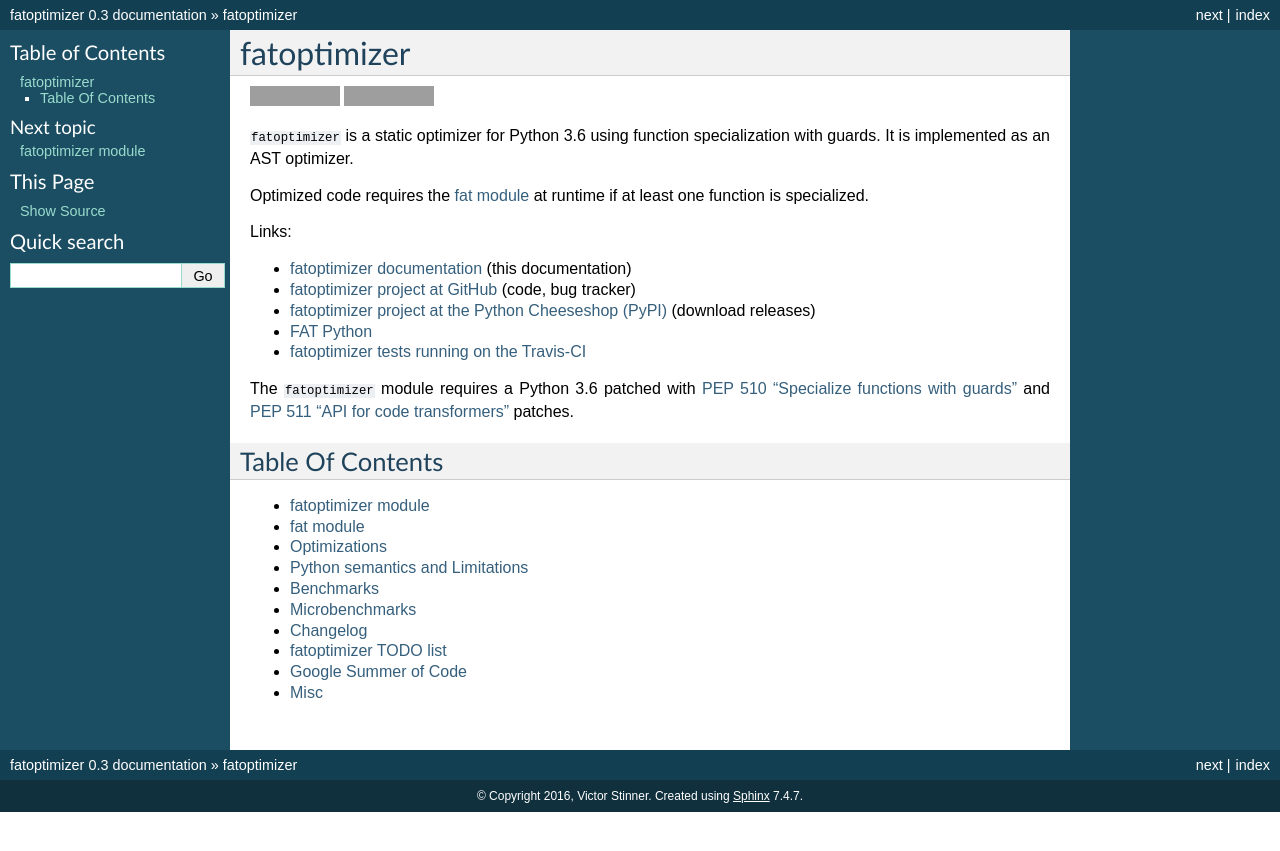
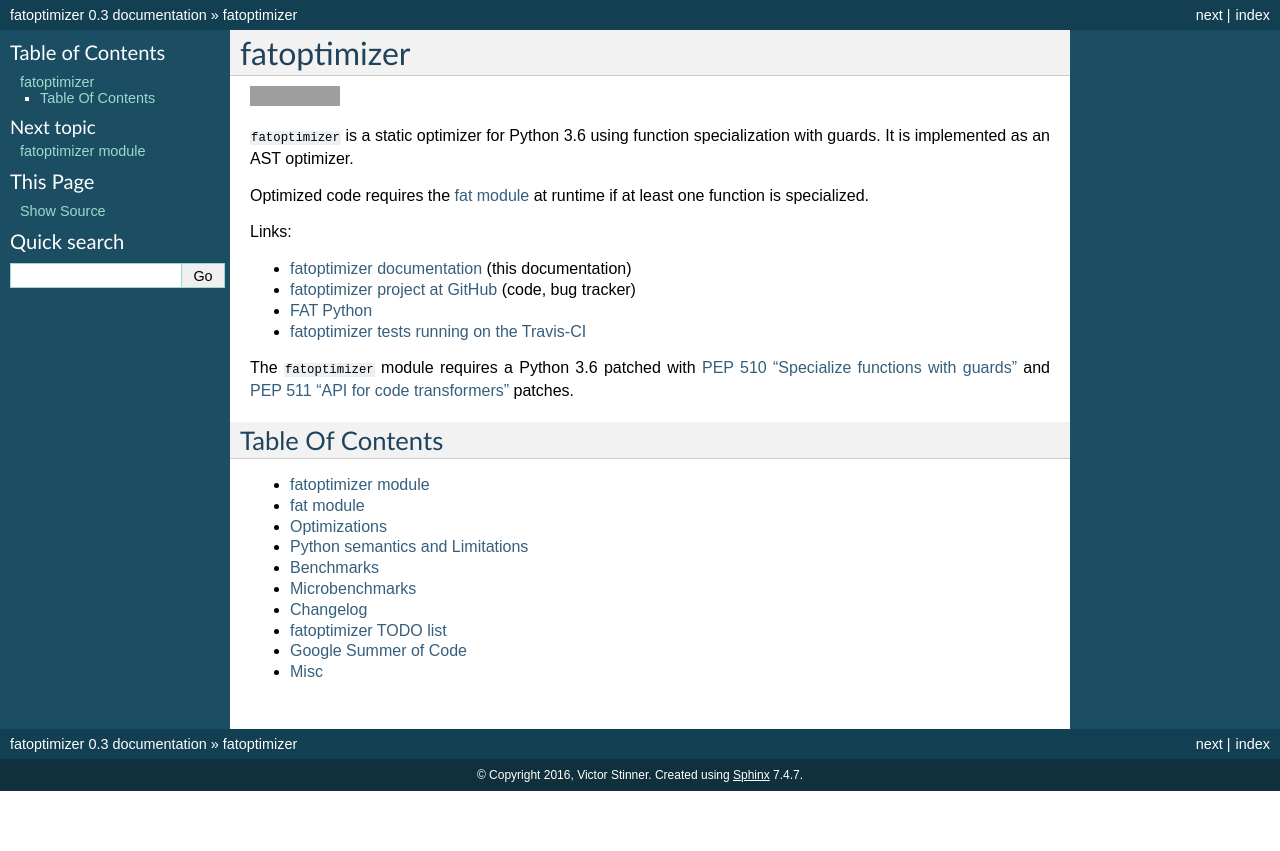
Before and after one commit to vstinner/fatoptimizer, a Sphinx documentation site: the page built from doc/index.rst, in a window 1280 px wide. Shown: the top 851 px of the page. Built offline with Sphinx 7.4.7, drawn with Linux system fonts in a browser that asks for light colours; grey boxes are pictures that could not be loaded.

Commit message:
I removed the PyPI module

```diff
--- a/doc/index.rst
+++ b/doc/index.rst
@@ -3,10 +3,6 @@
 ++++++++++++
 fatoptimizer
 ++++++++++++
-
-.. image:: https://img.shields.io/pypi/v/fatoptimizer.svg
-   :alt: Latest release on the Python Cheeseshop (PyPI)
-   :target: https://pypi.python.org/pypi/fatoptimizer
 
 .. image:: https://travis-ci.org/vstinner/fatoptimizer.svg?branch=master
    :alt: Build status of fatoptimizer on Travis CI
@@ -24,8 +20,6 @@
   <https://fatoptimizer.readthedocs.io/en/latest/>`_ (this documentation)
 * `fatoptimizer project at GitHub
   <https://github.com/vstinner/fatoptimizer>`_ (code, bug tracker)
-* `fatoptimizer project at the Python Cheeseshop (PyPI)
-  <https://pypi.python.org/pypi/fatoptimizer>`_ (download releases)
 * `FAT Python
   <https://faster-cpython.readthedocs.io/fat_python.html>`_
 * `fatoptimizer tests running on the Travis-CI
```
